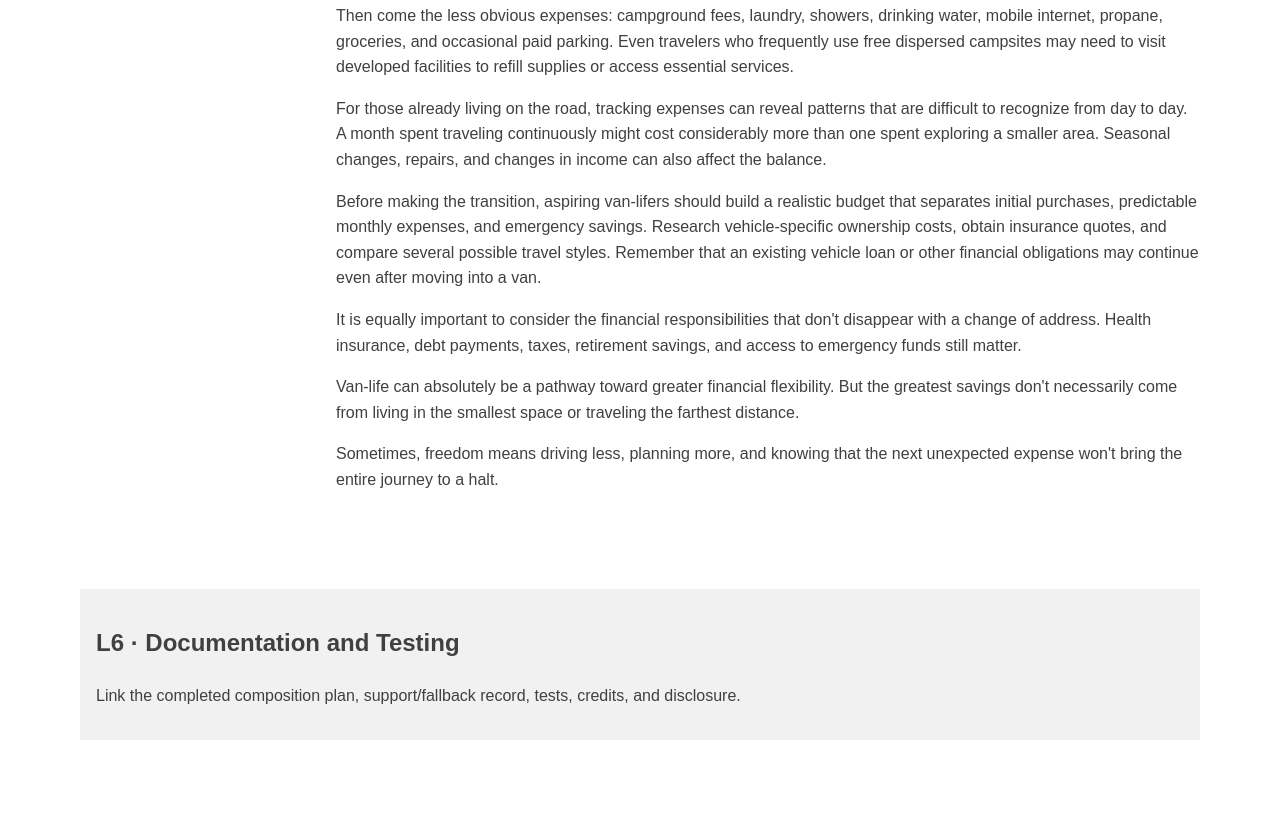
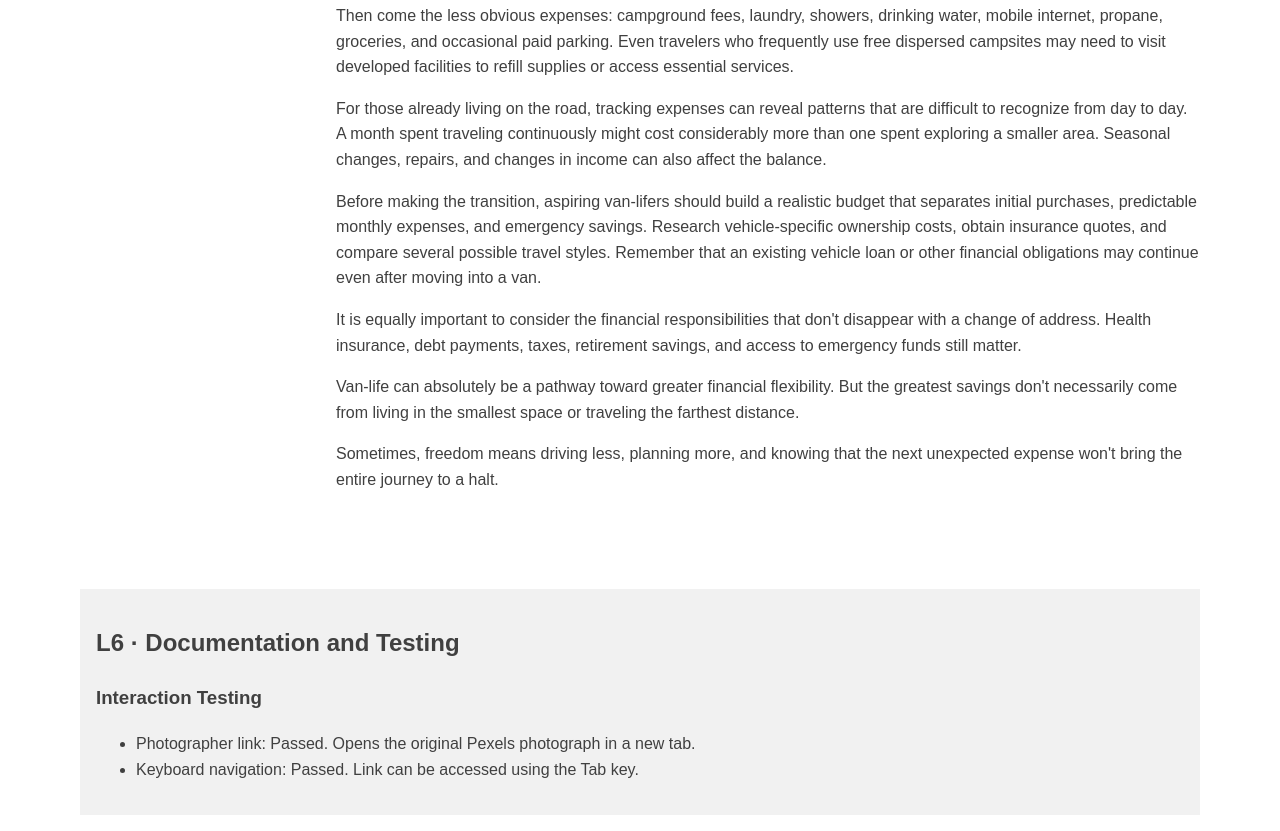
Before and after one commit to kriswojcik-dev/4-Deliverable-Layered-Feature-Story, a plain HTML site: page index.html in a window 1280 px wide. Shown: the part 3010-3841 px from the top of the page. Before the commit the page ends 3766 px from the top, so only its background shows below. Drawn offline with Linux system fonts and the light colour scheme.

Commit message:
Add interaction testing details for photographer link and keyboard navigation

```diff
--- a/index.html
+++ b/index.html
@@ -60,7 +60,13 @@
             </article>
             <section class="documentation">
                 <h2>L6 · Documentation and Testing</h2>
-                <p>Link the completed composition plan, support/fallback record, tests, credits, and disclosure.</p>
+                <h3>Interaction Testing</h3>
+    <ul>
+        <li>Photographer link: Passed. Opens the original
+            Pexels photograph in a new tab.</li>
+        <li>Keyboard navigation: Passed. Link can be
+            accessed using the Tab key.</li>
+    </ul>
             </section>
         </main>
     </body>
```
